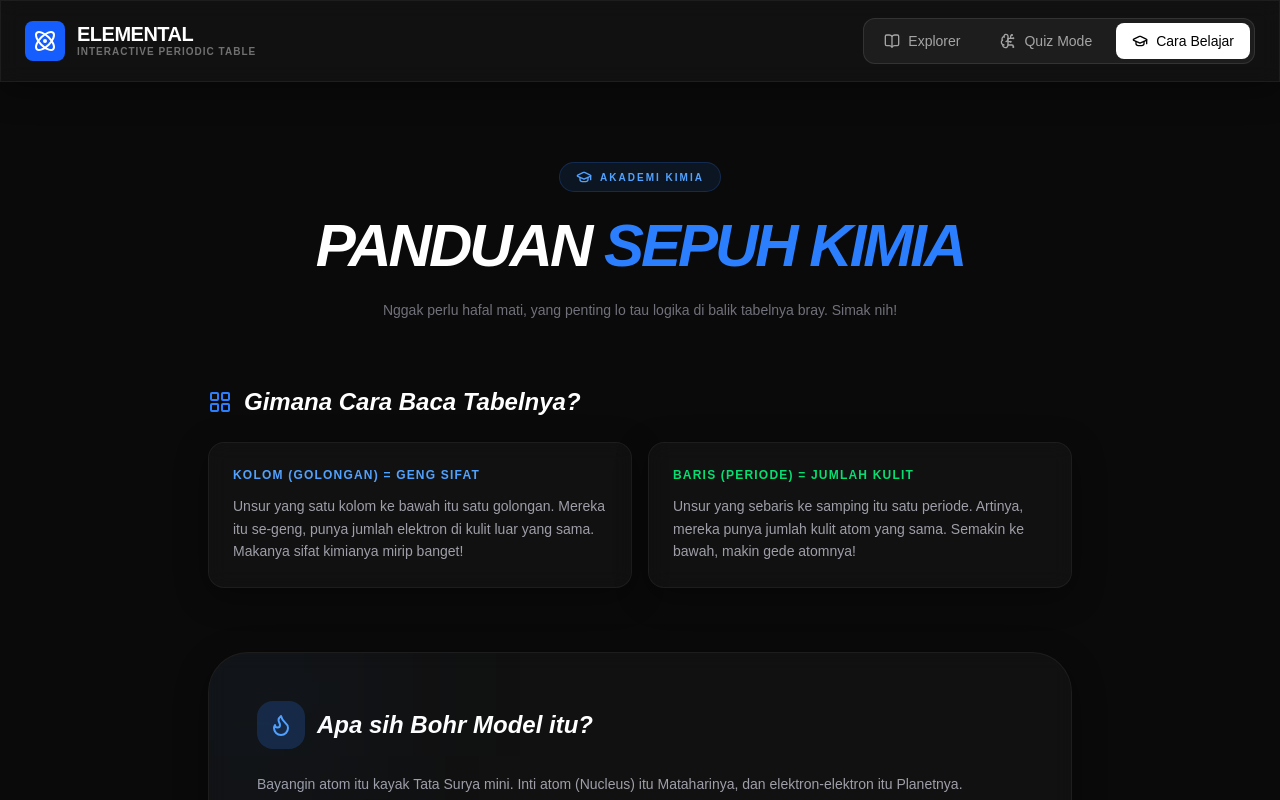
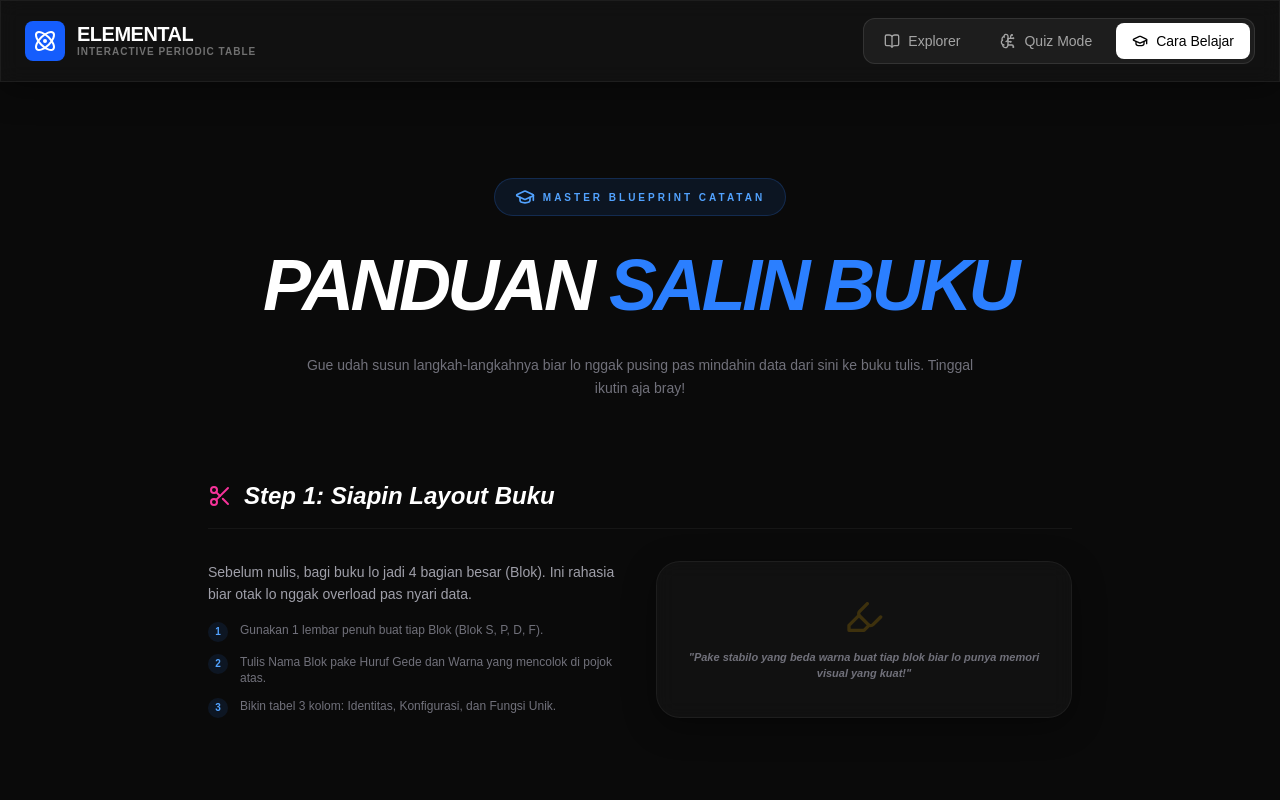
Before and after one commit to johsua092-ui/periodik-table, a Next.js app: page /periodik-table/ in a window 1280 px wide. Both pictures are taken after a click on the button "Cara Belajar". Shown: the top 800 px of the page. Built offline with nearby package versions, Linux system fonts and the light colour scheme.

Commit message:
Update: Master Blueprint for notebook logging and block details

```diff
--- a/src/components/StudyGuide.tsx
+++ b/src/components/StudyGuide.tsx
@@ -1,170 +1,182 @@
 "use client";
 
 import { motion } from "framer-motion";
-import { GraduationCap, Zap, BookOpen, PenTool, CheckCircle, Flame, Star, LayoutGrid, Info, Layers } from "lucide-react";
+import { GraduationCap, BookOpen, PenTool, CheckCircle, Star, Layers, Scissors, Highlighter } from "lucide-react";
 
 /**
- * Update: Hapus semua tanda ** dan nambahin panduan pemisahan data per-blok.
+ * Edisi Khusus: Master Blueprint buat dicatet di buku tulis.
+ * Didesain biar user gampang banget buat mindahin info ke kertas.
  */
 
 export default function StudyGuide() {
   return (
-    <div className="max-w-4xl mx-auto space-y-16 py-8 px-4">
-      {/* Hero Section */}
-      <section className="text-center space-y-4">
-        <div className="inline-flex items-center gap-2 px-4 py-1.5 rounded-full bg-blue-500/10 border border-blue-500/20 text-blue-400 text-[10px] font-black uppercase tracking-[0.2em]">
-          <GraduationCap className="w-4 h-4" />
-          Akademi Kimia
+    <div className="max-w-4xl mx-auto space-y-20 py-12 px-4">
+      {/* Header */}
+      <section className="text-center space-y-6">
+        <div className="inline-flex items-center gap-2 px-5 py-2 rounded-full bg-blue-500/10 border border-blue-500/20 text-blue-400 text-[10px] font-black uppercase tracking-[0.3em]">
+          <GraduationCap className="w-5 h-5" />
+          Master Blueprint Catatan
         </div>
-        <h2 className="text-4xl md:text-6xl font-black italic tracking-tighter leading-tight">
-          PANDUAN <span className="text-blue-500">SEPUH KIMIA</span>
+        <h2 className="text-4xl md:text-7xl font-black italic tracking-tighter leading-tight">
+          PANDUAN <span className="text-blue-500">SALIN BUKU</span>
         </h2>
-        <p className="text-zinc-500 text-sm max-w-xl mx-auto font-medium leading-relaxed">
-          Nggak perlu hafal mati, yang penting lo tau logika di balik tabelnya bray. Simak nih!
+        <p className="text-zinc-500 text-sm max-w-2xl mx-auto font-medium leading-relaxed">
+          Gue udah susun langkah-langkahnya biar lo nggak pusing pas mindahin data dari sini ke buku tulis. Tinggal ikutin aja bray!
         </p>
       </section>
 
-      {/* 1. Bedah Struktur Tabel */}
-      <section className="space-y-6">
-        <div className="flex items-center gap-3">
-          <LayoutGrid className="w-6 h-6 text-blue-500" />
-          <h3 className="text-2xl font-black italic">Gimana Cara Baca Tabelnya?</h3>
+      {/* Bagian 1: Persiapan Layout */}
+      <section className="space-y-8">
+        <div className="flex items-center gap-3 border-b border-white/5 pb-4">
+          <Scissors className="w-6 h-6 text-pink-500" />
+          <h3 className="text-2xl font-black italic">Step 1: Siapin Layout Buku</h3>
         </div>
-        <div className="grid md:grid-cols-2 gap-4">
-          <div className="p-6 glass rounded-2xl border border-white/5 space-y-3">
-            <h4 className="font-bold text-blue-400 uppercase tracking-widest text-xs">Kolom (Golongan) = Geng Sifat</h4>
-            <p className="text-zinc-400 text-sm leading-relaxed">
-              Unsur yang satu kolom ke bawah itu satu golongan. Mereka itu se-geng, punya jumlah elektron di kulit luar yang sama. Makanya sifat kimianya mirip banget!
+        <div className="grid md:grid-cols-2 gap-8">
+          <div className="space-y-4">
+            <p className="text-sm text-zinc-400 leading-relaxed">
+              Sebelum nulis, bagi buku lo jadi 4 bagian besar (Blok). Ini rahasia biar otak lo nggak overload pas nyari data.
             </p>
+            <ul className="space-y-3">
+              <li className="flex gap-3 text-xs text-zinc-500">
+                <div className="flex-none w-5 h-5 rounded-full bg-blue-500/10 flex items-center justify-center text-blue-400 font-bold text-[10px]">1</div>
+                Gunakan 1 lembar penuh buat tiap Blok (Blok S, P, D, F).
+              </li>
+              <li className="flex gap-3 text-xs text-zinc-500">
+                <div className="flex-none w-5 h-5 rounded-full bg-blue-500/10 flex items-center justify-center text-blue-400 font-bold text-[10px]">2</div>
+                Tulis Nama Blok pake Huruf Gede dan Warna yang mencolok di pojok atas.
+              </li>
+              <li className="flex gap-3 text-xs text-zinc-500">
+                <div className="flex-none w-5 h-5 rounded-full bg-blue-500/10 flex items-center justify-center text-blue-400 font-bold text-[10px]">3</div>
+                Bikin tabel 3 kolom: Identitas, Konfigurasi, dan Fungsi Unik.
+              </li>
+            </ul>
           </div>
-          <div className="p-6 glass rounded-2xl border border-white/5 space-y-3">
-            <h4 className="font-bold text-green-400 uppercase tracking-widest text-xs">Baris (Periode) = Jumlah Kulit</h4>
-            <p className="text-zinc-400 text-sm leading-relaxed">
-              Unsur yang sebaris ke samping itu satu periode. Artinya, mereka punya jumlah kulit atom yang sama. Semakin ke bawah, makin gede atomnya!
-            </p>
+          <div className="p-6 glass rounded-3xl border border-white/5 flex flex-col items-center justify-center text-center space-y-3">
+            <Highlighter className="w-10 h-10 text-yellow-500 opacity-20" />
+            <p className="text-[11px] font-bold text-zinc-500 italic">"Pake stabilo yang beda warna buat tiap blok biar lo punya memori visual yang kuat!"</p>
           </div>
         </div>
       </section>
 
-      {/* 2. Apa itu Bohr Model? */}
-      <section className="glass p-8 md:p-12 rounded-[2.5rem] border border-white/5 relative overflow-hidden">
-        <div className="absolute -top-10 -left-10 w-40 h-40 bg-blue-500/10 blur-[100px]" />
-        <div className="flex flex-col md:flex-row gap-10 items-center">
-          <div className="flex-1 space-y-6">
-            <div className="flex items-center gap-3">
-              <div className="p-3 bg-blue-500/20 rounded-2xl">
-                <Flame className="w-6 h-6 text-blue-400" />
-              </div>
-              <h3 className="text-2xl font-black italic">Apa sih Bohr Model itu?</h3>
+      {/* Bagian 2: Penjelasan & Cara Misahin Per-Blok */}
+      <section className="space-y-12">
+        <div className="flex items-center gap-3 border-b border-white/5 pb-4">
+          <Layers className="w-6 h-6 text-blue-500" />
+          <h3 className="text-2xl font-black italic">Step 2: Bedah & Pisah Per-Blok</h3>
+        </div>
+
+        <div className="grid gap-6">
+          {/* Blok S */}
+          <div className="p-8 glass rounded-3xl border-l-8 border-red-500 space-y-4">
+            <div className="flex justify-between items-start">
+              <h4 className="text-2xl font-black text-red-500 italic">BLOK S (Si Reaktif)</h4>
+              <span className="px-3 py-1 bg-red-500/10 text-red-400 text-[10px] font-black rounded-lg">KIRI TABEL</span>
             </div>
-            <div className="space-y-4 text-zinc-400 text-sm leading-relaxed">
-              <p>
-                Bayangin atom itu kayak Tata Surya mini. Inti atom (Nucleus) itu Mataharinya, dan elektron-elektron itu Planetnya.
-              </p>
-              <p>
-                Bohr Model itu gambaran orbit planet-planet (elektron) tersebut. Uniknya, tiap orbit punya kapasitas maksimal. Ada yang isinya 2, 8, 18, dst.
-              </p>
-              <p className="bg-white/5 p-4 rounded-xl border border-white/5 italic text-blue-300">
-                Kalo lo tau konfigurasi elektron di tiap orbitnya, lo udah megang kartu as buat nebak kelakuan si unsur!
-              </p>
+            <p className="text-sm text-zinc-400 italic">Logika: Unsur yang elektron terakhirnya ada di subkulit s (maksimal 2 elektron).</p>
+            <div className="p-4 bg-white/5 rounded-2xl text-xs text-zinc-500 space-y-2">
+              <p><strong>Isi Catatan:</strong> Golongan 1 (Alkali) & Golongan 2 (Alkali Tanah) + Helium.</p>
+              <p><strong>Ciri Khas:</strong> Logamnya lunak, gampang bereaksi sama air. Gaskeun tulis ini bray!</p>
+            </div>
+          </div>
+
+          {/* Blok P */}
+          <div className="p-8 glass rounded-3xl border-l-8 border-blue-500 space-y-4">
+            <div className="flex justify-between items-start">
+              <h4 className="text-2xl font-black text-blue-500 italic">BLOK P (Si Serba Bisa)</h4>
+              <span className="px-3 py-1 bg-blue-500/10 text-blue-400 text-[10px] font-black rounded-lg">KANAN TABEL</span>
+            </div>
+            <p className="text-sm text-zinc-400 italic">Logika: Unsur yang subkulit p-nya lagi keisi (maksimal 6 elektron).</p>
+            <div className="p-4 bg-white/5 rounded-2xl text-xs text-zinc-500 space-y-2">
+              <p><strong>Isi Catatan:</strong> Dari Golongan 13 sampe 18 (Gas Mulia).</p>
+              <p><strong>Ciri Khas:</strong> Isinya campur aduk (logam, non-logam, gas). Ini blok paling variasi!</p>
+            </div>
+          </div>
+
+          {/* Blok D */}
+          <div className="p-8 glass rounded-3xl border-l-8 border-yellow-500 space-y-4">
+            <div className="flex justify-between items-start">
+              <h4 className="text-2xl font-black text-yellow-500 italic">BLOK D (Si Logam Tangguh)</h4>
+              <span className="px-3 py-1 bg-yellow-500/10 text-yellow-400 text-[10px] font-black rounded-lg">TENGAH TABEL</span>
+            </div>
+            <p className="text-sm text-zinc-400 italic">Logika: Elektron terakhirnya mampir di subkulit d (maksimal 10 elektron).</p>
+            <div className="p-4 bg-white/5 rounded-2xl text-xs text-zinc-500 space-y-2">
+              <p><strong>Isi Catatan:</strong> Golongan 3 sampe 12 (Logam Transisi).</p>
+              <p><strong>Ciri Khas:</strong> Logamnya kuat-kuat banget, punya titik leleh tinggi. Contoh: Besi & Emas.</p>
+            </div>
+          </div>
+
+          {/* Blok F */}
+          <div className="p-8 glass rounded-3xl border-l-8 border-pink-500 space-y-4">
+            <div className="flex justify-between items-start">
+              <h4 className="text-2xl font-black text-pink-500 italic">BLOK F (Si Langka & Misterius)</h4>
+              <span className="px-3 py-1 bg-pink-500/10 text-pink-400 text-[10px] font-black rounded-lg">BAWAH TABEL</span>
+            </div>
+            <p className="text-sm text-zinc-400 italic">Logika: Subkulit f yang keisi (maksimal 14 elektron).</p>
+            <div className="p-4 bg-white/5 rounded-2xl text-xs text-zinc-500 space-y-2">
+              <p><strong>Isi Catatan:</strong> Deret Lanthanide (baris atas) & Actinide (baris bawah).</p>
+              <p><strong>Ciri Khas:</strong> Banyak yang radioaktif dan buatan manusia. Unsur langka bray!</p>
             </div>
           </div>
         </div>
       </section>
 
-      {/* 3. Notebook Mastery: Pemisahan Per-Blok */}
-      <section className="space-y-10">
-        <div className="flex items-center gap-3">
-          <Layers className="w-6 h-6 text-purple-500" />
-          <h3 className="text-2xl font-black italic">Cara Misahin Data Per-Blok</h3>
+      {/* Bagian 3: Template Data Wajib */}
+      <section className="space-y-8">
+        <div className="flex items-center gap-3 border-b border-white/5 pb-4">
+          <CheckCircle className="w-6 h-6 text-green-500" />
+          <h3 className="text-2xl font-black italic">Step 3: Cheatsheet Data Wajib</h3>
         </div>
 
-        <div className="grid md:grid-cols-2 gap-8">
-          {/* Penjelasan Blok */}
-          <div className="space-y-6">
-            <p className="text-sm text-zinc-400 leading-relaxed">
-              Biar buku lo nggak berantakan, bagi catatan lo jadi 4 blok utama sesuai lokasi elektron terakhirnya. Ini standar internasional bray!
-            </p>
-            <div className="space-y-4">
-              <div className="p-4 bg-red-500/5 border-l-4 border-red-500 rounded-r-xl space-y-1">
-                <h5 className="text-red-400 font-bold text-xs uppercase">Blok S (Kiri)</h5>
-                <p className="text-[11px] text-zinc-500">Isinya Logam Alkali & Alkali Tanah. Kelakuannya reaktif abis!</p>
-              </div>
-              <div className="p-4 bg-yellow-500/5 border-l-4 border-yellow-500 rounded-r-xl space-y-1">
-                <h5 className="text-yellow-400 font-bold text-xs uppercase">Blok D (Tengah)</h5>
-                <p className="text-[11px] text-zinc-500">Logam Transisi. Ini geng logam-logam kuat kayak Besi & Emas.</p>
-              </div>
-              <div className="p-4 bg-blue-500/5 border-l-4 border-blue-500 rounded-r-xl space-y-1">
-                <h5 className="text-blue-400 font-bold text-xs uppercase">Blok P (Kanan)</h5>
-                <p className="text-[11px] text-zinc-500">Campuran Logam, Metalloid, sampe Gas Mulia. Blok paling rame!</p>
-              </div>
-              <div className="p-4 bg-pink-500/5 border-l-4 border-pink-500 rounded-r-xl space-y-1">
-                <h5 className="text-pink-400 font-bold text-xs uppercase">Blok F (Bawah)</h5>
-                <p className="text-[11px] text-zinc-500">Lanthanide & Actinide. Geng unsur langka & radioaktif.</p>
+        <div className="bg-zinc-950 p-8 md:p-12 rounded-[3rem] border border-white/5 space-y-10">
+          <div className="space-y-4">
+            <h4 className="text-lg font-bold text-center italic">CONTOH FORMAT CATATAN DI BUKU TULIS</h4>
+            <div className="w-20 h-1 bg-blue-500 mx-auto rounded-full" />
+          </div>
+
+          <div className="grid md:grid-cols-2 gap-12">
+            {/* Template Unsur */}
+            <div className="space-y-6">
+              <div className="p-6 bg-white/5 rounded-3xl border border-white/10 space-y-4 font-mono text-sm leading-relaxed">
+                <p className="text-blue-400"># IDENTITAS</p>
+                <p className="text-zinc-300">Nama: <span className="text-white">Hydrogen</span></p>
+                <p className="text-zinc-300">Simbol: <span className="text-white">H</span> | No. Atom: <span className="text-white">1</span></p>
+                <div className="h-px bg-white/10 w-full" />
+                <p className="text-blue-400"># STRUKTUR</p>
+                <p className="text-zinc-300">Blok: <span className="text-white">S</span> | Golongan: <span className="text-white">1</span></p>
+                <p className="text-zinc-300">Config: <span className="text-white">1s1</span></p>
+                <div className="h-px bg-white/10 w-full" />
+                <p className="text-blue-400"># INFO GG</p>
+                <p className="text-zinc-300">Fungsi: <span className="text-white italic">Bahan bakar roket bray!</span></p>
               </div>
             </div>
-          </div>
 
-          {/* Contoh Layout Buku */}
-          <div className="space-y-4">
-            <p className="text-[10px] font-black text-zinc-700 uppercase tracking-widest text-center">Contoh Layout di Buku Lo</p>
-            <div className="bg-zinc-950 p-6 rounded-3xl border border-white/5 space-y-6">
-              {/* Header Blok */}
-              <div className="px-4 py-2 bg-red-500/20 text-red-400 text-[10px] font-black uppercase tracking-widest rounded-lg w-fit">
-                # SECTION: BLOK S
-              </div>
-
-              {/* List Unsur dalam Blok */}
-              <div className="space-y-4">
-                <div className="border-l-2 border-white/10 pl-4 space-y-2">
-                  <div className="flex justify-between items-center text-sm">
-                    <span className="font-bold text-white">Hydrogen (H)</span>
-                    <span className="text-zinc-600 font-mono text-[10px]">No: 1</span>
-                  </div>
-                  <p className="text-[10px] text-zinc-500 italic">Catatan: Paling ringan, s-block, 1 elektron terluar.</p>
-                </div>
-
-                <div className="border-l-2 border-white/10 pl-4 space-y-2">
-                  <div className="flex justify-between items-center text-sm">
-                    <span className="font-bold text-white">Lithium (Li)</span>
-                    <span className="text-zinc-600 font-mono text-[10px]">No: 3</span>
-                  </div>
-                  <p className="text-[10px] text-zinc-500 italic">Catatan: Logam alkali, reaktif, buat batre HP.</p>
-                </div>
-              </div>
-
-              <div className="pt-4 border-t border-white/5">
-                <p className="text-[9px] text-zinc-600 font-medium">
-                  Tips: Pake pembatas warna tiap ganti blok biar nyarinya cepet!
-                </p>
-              </div>
+            {/* Checklist Penutup */}
+            <div className="space-y-6">
+              <h4 className="font-bold text-sm uppercase tracking-widest text-zinc-500 flex items-center gap-2">
+                <Star className="w-4 h-4" />
+                Poin Wajib Ada:
+              </h4>
+              <ul className="space-y-4">
+                <li className="flex items-center gap-3 text-sm text-zinc-300">
+                  <div className="w-2 h-2 bg-blue-500 rounded-full" />
+                  Gunakan pensil buat gambar Bohr Model simpelnya.
+                </li>
+                <li className="flex items-center gap-3 text-sm text-zinc-300">
+                  <div className="w-2 h-2 bg-blue-500 rounded-full" />
+                  Tandai unsur yang Radioaktif pake tanda bahaya ☢️.
+                </li>
+                <li className="flex items-center gap-3 text-sm text-zinc-300">
+                  <div className="w-2 h-2 bg-blue-500 rounded-full" />
+                  Fokus hafal minimal 20 unsur pertama (H - Ca).
+                </li>
+              </ul>
             </div>
           </div>
         </div>
       </section>
 
-      {/* 4. Notebook Essentials */}
-      <section className="space-y-8">
-        <div className="flex items-center gap-3">
-          <PenTool className="w-6 h-6 text-purple-500" />
-          <h3 className="text-2xl font-black italic">Data Wajib Catat</h3>
-        </div>
-
-        <div className="grid grid-cols-2 sm:grid-cols-3 md:grid-cols-6 gap-3">
-          {[
-            "Simbol Unsur", "Nomor Atom", "Konfigurasi",
-            "Massa Atom", "Wujud Zat", "Golongan"
-          ].map((item, i) => (
-            <div key={i} className="p-3 bg-white/5 rounded-xl border border-white/5 text-center">
-              <CheckCircle className="w-4 h-4 text-green-500 mx-auto mb-2" />
-              <span className="text-[9px] font-bold text-zinc-400 uppercase tracking-tighter">{item}</span>
-            </div>
-          ))}
-        </div>
-      </section>
-
-      <div className="text-center opacity-10 pb-10">
-        <Star className="w-10 h-10 mx-auto" />
+      <div className="text-center opacity-10 pb-20">
+        <BookOpen className="w-12 h-12 mx-auto" />
       </div>
     </div>
   );
```
